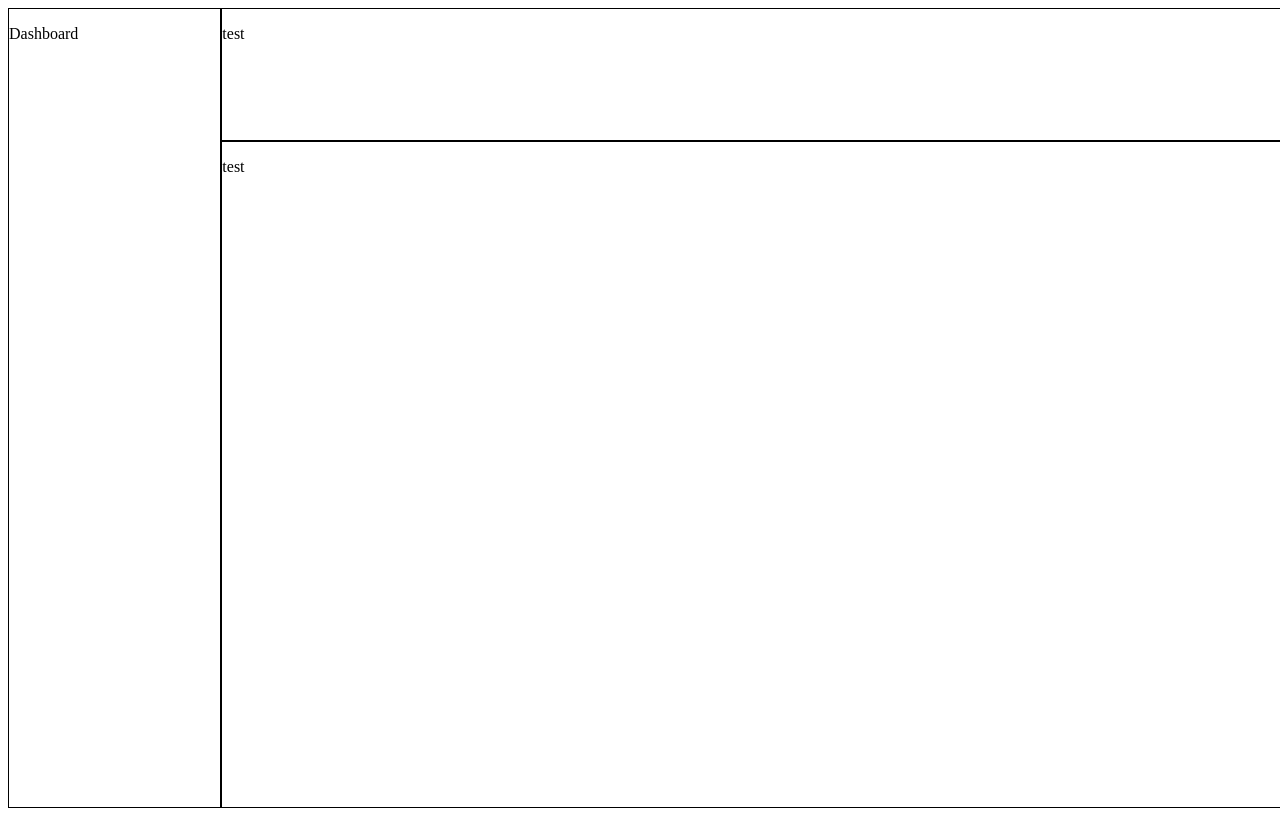
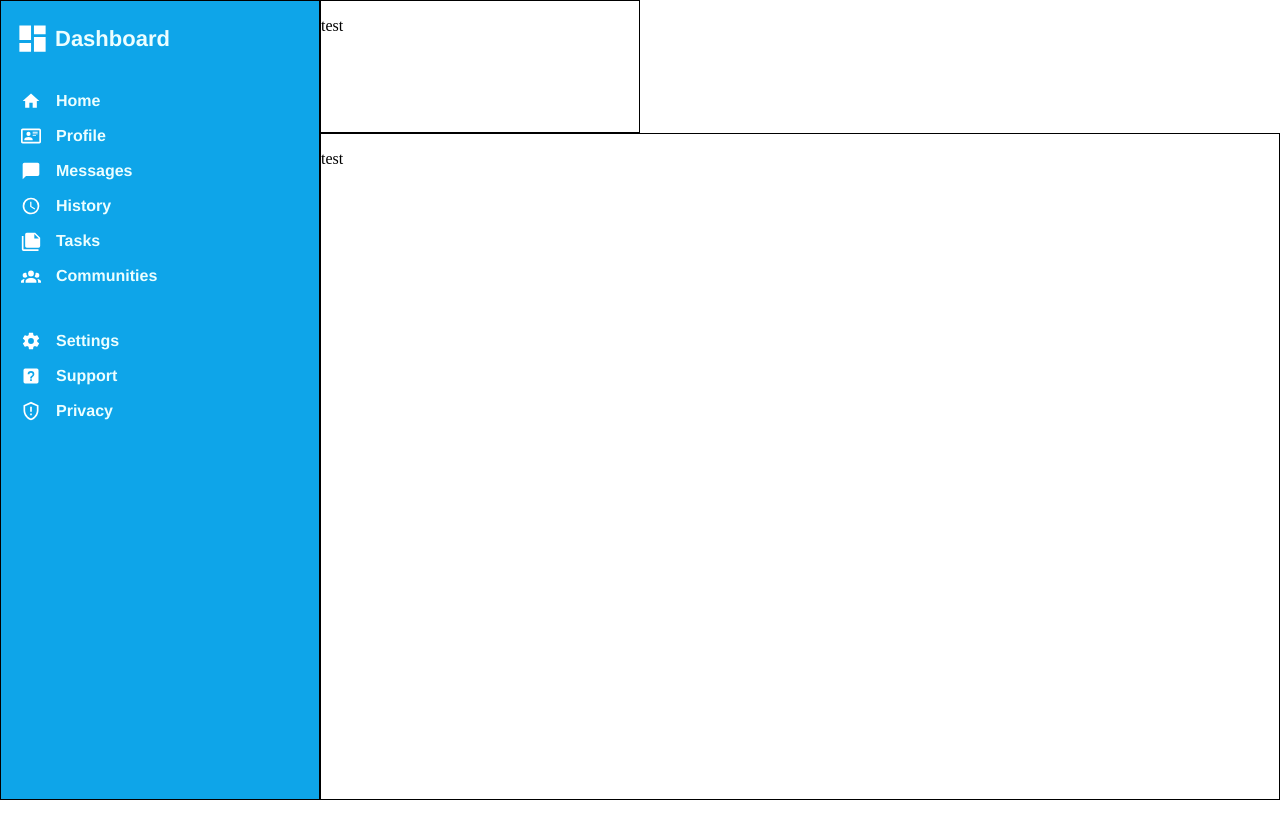
Before and after one commit to yeubrook/Simple-Admin-Dashboard, a plain HTML site: page index.html in a window 1280 px wide. Drawn offline with Linux system fonts and the light colour scheme.

Commit message:
Added imgs folder, and completed sidebar profile.

```diff
--- a/index.html
+++ b/index.html
@@ -9,13 +9,52 @@
 <body>
     <div class="wrapper">
         <div class="structure header">
-            <p>test</p>
+            <p>test</span>
         </div>
         <div class="structure sidebar">
-            <p>Dashboard</p>
+            <div class="sidebar-container" style="margin-bottom: 20px; gap: 5px; transform: translateX(-6px);">
+                <img class="sidebar-img" src="imgs/view-dashboard.svg" style="width: 35px; height: auto;">
+                <span style="font-size: 22px;">Dashboard</span>
+            </div>
+            <div class="sidebar-container">
+                <img class="sidebar-img" src="imgs/home.svg">
+                <span class="sidebar-item">Home</span>
+            </div>
+            <div class="sidebar-container">
+                <img class="sidebar-img" src="imgs/card-account-details-outline.svg">
+                <span class="sidebar-item">Profile</span>
+            </div>
+            <div class="sidebar-container">
+                <img class="sidebar-img" src="imgs/message.svg">
+                <span class="sidebar-item">Messages</span>
+            </div>
+            <div class="sidebar-container">
+                <img class="sidebar-img" src="imgs/clock-outline.svg">
+                <span class="sidebar-item">History</span>
+            </div>
+            <div class="sidebar-container">
+                <img class="sidebar-img" src="imgs/note-multiple.svg">
+                <span class="sidebar-item">Tasks</span>
+            </div>
+            <div class="sidebar-container" style="margin-bottom: 30px;">
+                <img class="sidebar-img" src="imgs/account-group.svg">
+                <span class="sidebar-item">Communities</span>
+            </div>
+            <div class="sidebar-container">
+                <img class="sidebar-img" src="imgs/cog.svg">
+                <span class="sidebar-item">Settings</span>
+            </div>
+            <div class="sidebar-container">
+                <img class="sidebar-img" src="imgs/help-box.svg">
+                <span class="sidebar-item">Support</span>
+            </div>
+            <div class="sidebar-container">
+                <img class="sidebar-img" src="imgs/shield-alert-outline.svg">
+                <span class="sidebar-item">Privacy</span>
+            </div>
         </div>
         <div class="structure main-content">
-            <p>test</p>
+            <p>test</span>
         </div>
     </div>
 </body>
--- a/styles.css
+++ b/styles.css
@@ -1,23 +1,54 @@
+:root{
+    --columns: 4;
+    --rows: 6;
+}
+
+body{
+    margin: 0px;
+}
+
 .wrapper{
     display: grid;
     width: 100vw;
     height: 100vh;
-    grid-template-columns: repeat(6, 1fr);
-    grid-template-rows: repeat(6, 1fr);
+    grid-template-columns: repeat(var(--columns), 1fr);
+    grid-template-rows: repeat(var(--rows), 1fr);
 }
 
 .sidebar{
+    display: flex;
+    flex-direction: column;
+    background-color: #0ea5e9;
+    color: #ecfeff;
+    font-weight: bold;
+    font-family: "Helvetica", "Arial", sans-serif;
     grid-row: 1 / 7;
     grid-column: 1;
+    padding: 20px;
+    gap: 15px;
 }
+
+.sidebar-container{
+    display: flex;
+    align-items: center;
+    gap: 15px;
+}
+
+.sidebar-img{
+    width: 20px;
+    height: auto;
+    filter: brightness(0) invert(1); /* turns svg white by inverting colors */
+}
+
+.sidebar-img
 
 .header{
     grid-row: 1;
-    grid-column: 2 / 7;
+    grid-column: 2 / calc(var(--columns) + 1);
 }
 
 .main-content{
-    grid-area: 2 / 2 / 7 / 7;
+    grid-area: 2 / 2 / calc(var(--rows) + 1) / calc(var(--columns) + 1);
 }
 
 .structure{
```
Also changed, not shown: imgs/account-group.svg (added), imgs/card-account-details-outline.svg (added), imgs/clock-outline.svg (added), imgs/cog.svg (added), imgs/help-box.svg (added), imgs/home.svg (added), imgs/message.svg (added), imgs/note-multiple.svg (added), imgs/shield-alert-outline.svg (added), imgs/view-dashboard.svg (added).
